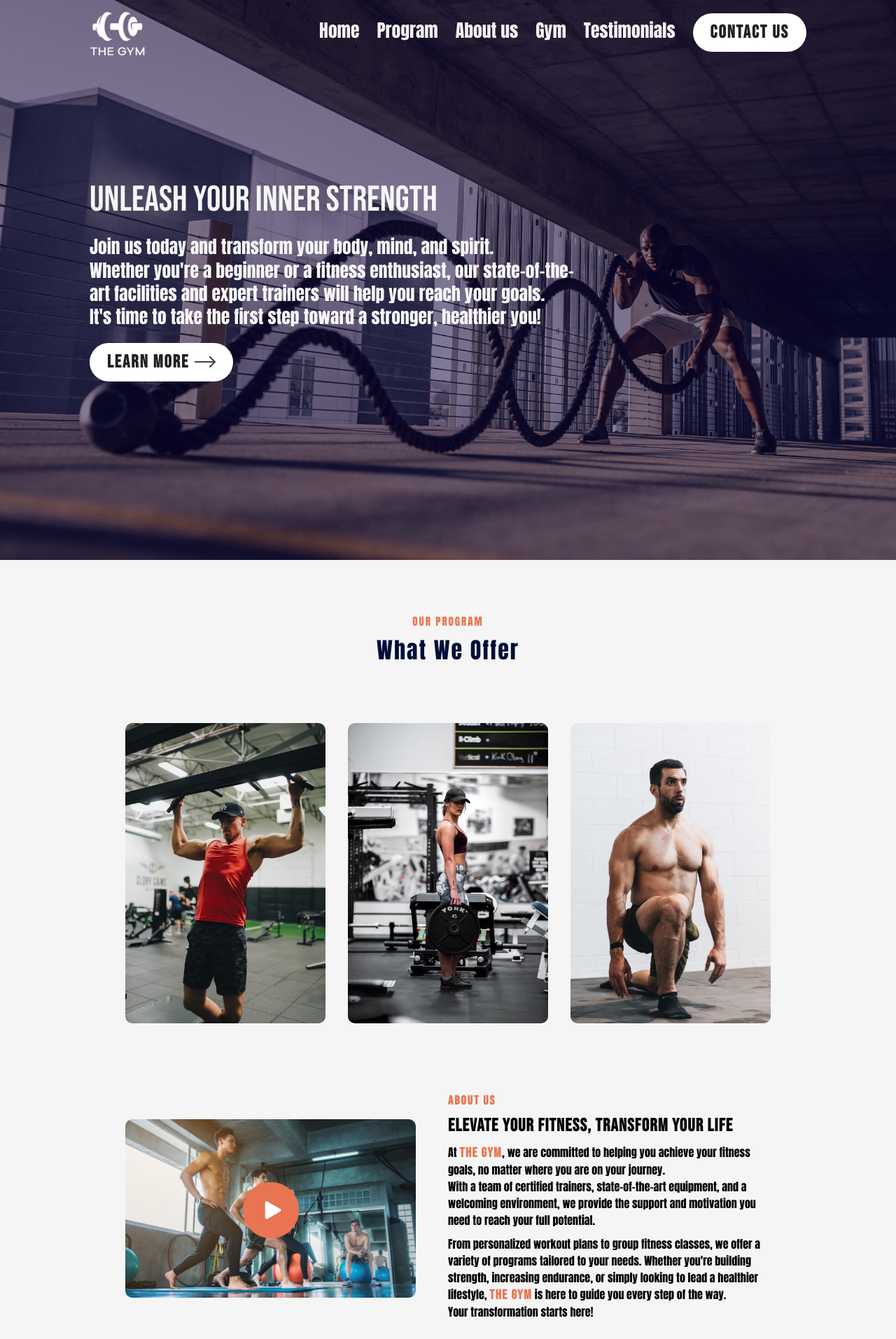
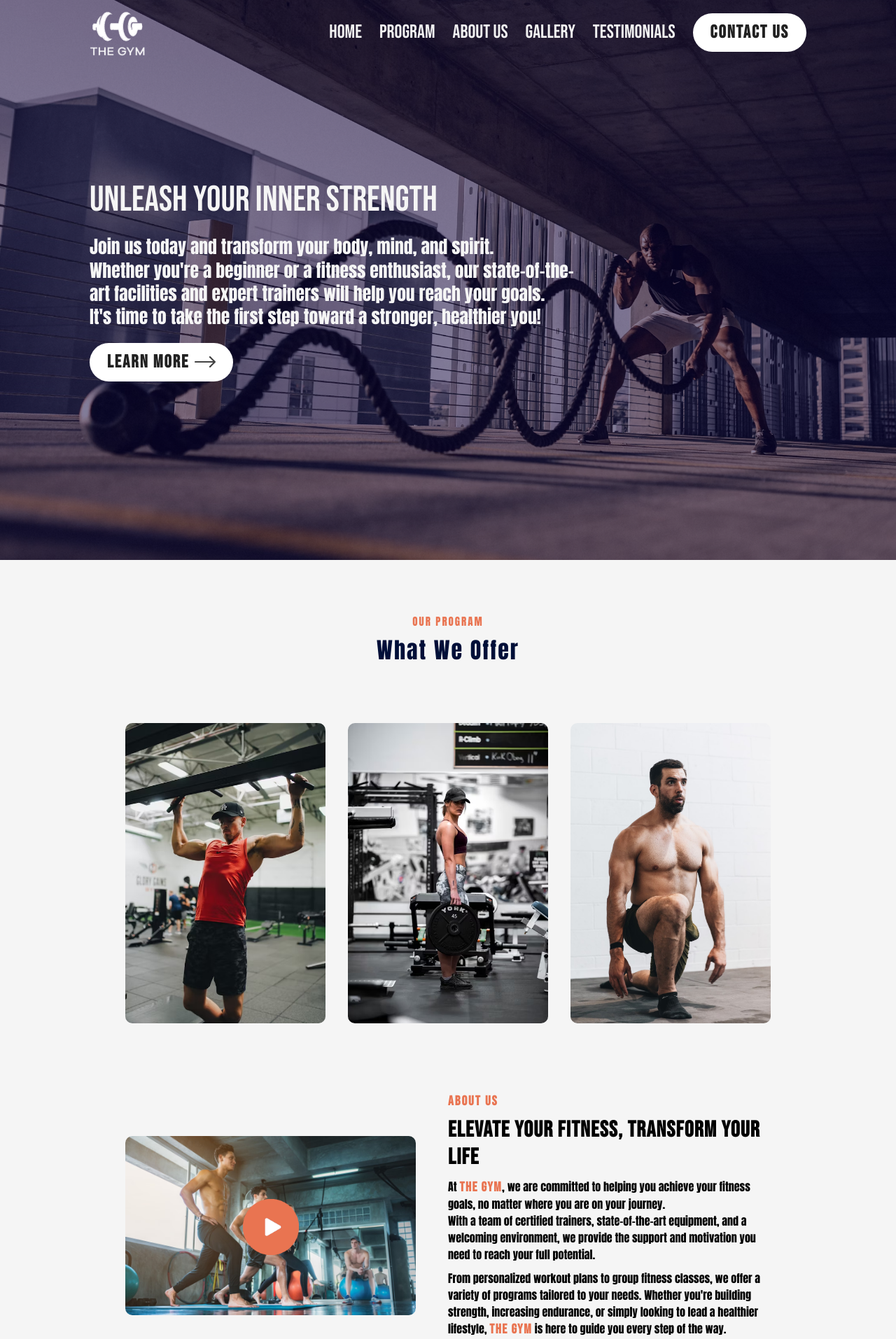
Before and after one commit to SilviaSaverino/Gym-site-react, a React (Vite) app: page / in a window 1280 px wide. Shown: the top 1913 px of the page at 70% size. Built offline with nearby package versions, Linux system fonts and the light colour scheme.

Commit message:
add media query for medium and smaller screens

```diff
--- a/src/App.jsx
+++ b/src/App.jsx
@@ -23,7 +23,7 @@ const App = () => {
         <Programs />
         <About />
         <Title
-          subTitle="Showcase"
+          subTitle="Showcase Gallery"
           title="Fitness in Action"
         />
         <Showcase />
--- a/src/Components/About/About.css
+++ b/src/Components/About/About.css
@@ -40,16 +40,32 @@
 
 .about h2 {
     letter-spacing: 1.2px;
+    margin: 10px 0;
+    font-size: 2rem;
 }
 
+
 .about h3 {
-    font-size: 18px;
+    font-size: 1.2rem;
     color: #e97451;
     letter-spacing: 2px;
 }
 
+/* --------- media query ----------*/
 
-.about h2 {
-    font-size: 1.6rem;
-    margin: 10px 0;
+@media (max-width: 900px) {
+    .about {
+        flex-direction: column;
+        max-width: 435px;
+    }
+
+    .about-left {
+        flex-basis: 100%;
+        margin: 20px;
+        order: 2;
+    }
+
+    .about-right {
+        flex-basis: 100%;
+    }
 }
--- a/src/Components/Hero/Hero.css
+++ b/src/Components/Hero/Hero.css
@@ -25,3 +25,17 @@
     margin:20px 0px;
     line-height: 1.3;
 }
+
+/* --------- media query ----------*/
+@media (max-width: 800px) {
+    .hero-text {
+        font-size: 1.4rem;
+    }
+}
+
+@media (max-width: 670px) {
+    .hero-text {
+        font-size: 1.2rem;
+        max-width: 500px;
+    }
+}
--- a/src/Components/Navbar/Navbar.css
+++ b/src/Components/Navbar/Navbar.css
@@ -20,8 +20,8 @@ ul {
 }
 
 li {
-    font-family: "Bebas Neue", sans-serif !important;
-    font-size: 1.6rem;
+    font-family: "Bebas Neue", sans-serif;
+    font-size: 1.7rem;
     cursor: pointer;
 }
 
@@ -52,19 +52,15 @@ li {
     ul {
         gap: 20px;
     }
-
-    li {
-        font-size: 1.4rem;
-    }
 }
 
-@media (max-width: 770px) {
+@media (max-width: 800px) {
     ul {
         gap:10px;
     }
 
     li {
-        font-size: 1.2rem;
+        font-size: 1.4rem;
     }
 }
 
@@ -80,7 +76,7 @@ li {
         padding-top: 70px;
         transition: 0.5s;
         display: block;
-        padding: 10px 5px;
+        padding: 70px 5px;
     }
 
     nav ul li {
@@ -98,3 +94,11 @@ li {
         right: -200px;
     }
 }
+
+@media (max-width: 400px) {
+    .burger-menu {
+        width: 40px;
+        position: fixed;
+        right: 50px;
+    }
+}
--- a/src/Components/Navbar/Navbar.jsx
+++ b/src/Components/Navbar/Navbar.jsx
@@ -21,16 +21,17 @@ export const Navbar = () => {
     const [mobileMenu, setMobileMenu] = useState(false);
     const toggleMenu = () => {
         mobileMenu ? setMobileMenu(false) : setMobileMenu(true);
+        console.log("clicked")
     }
 
     return (
         <nav className={`container ${sticky ? 'dark-nav' : ''}`}>
             <img className="logo" src={logo} alt="gym website logo featuring a dumbbell" />
             <ul className={mobileMenu ? '' : 'hide-mobile-menu'} >
-                <li><Link to='hero' smooth={true} offset={0} duration={500}>Home</Link></li>
+                <li id="test"><Link to='hero' smooth={true} offset={0} duration={500}>Home</Link></li>
                 <li><Link to='program' smooth={true} offset={-260} duration={500}>Program</Link></li>
                 <li><Link to='about' smooth={true} offset={-150} duration={500}>About us</Link></li>
-                <li><Link to='showcase' smooth={true} offset={-260} duration={500}>Gym</Link></li>
+                <li><Link to='gallery' smooth={true} offset={-260} duration={500}>Gallery</Link></li>
                 <li><Link to='testimonials' smooth={true} offset={-260} duration={500}>Testimonials</Link></li>
                 <li>
                 <Link to='contact' smooth={true} offset={-260} duration={500}><button className='btn'>Contact us</button></Link>
--- a/src/Components/Programs/Programs.css
+++ b/src/Components/Programs/Programs.css
@@ -45,3 +45,16 @@
     opacity: 1;
     padding-top: 20%;
 }
+
+/* --------- media query ----------*/
+@media (max-width: 670px) {
+    .programs {
+        flex-direction: column;
+    }
+
+    .program img {
+        width: 60%;
+        margin: 10px auto;
+    }
+
+}
--- a/src/Components/Showcase/Showcase.css
+++ b/src/Components/Showcase/Showcase.css
@@ -17,3 +17,16 @@
     border-radius: 10px;
     object-fit: cover;
 }
+
+/*--------media query---------*/
+
+@media (max-width: 800px) {
+    .gallery {
+        flex-wrap: wrap;
+    }
+
+    .gallery img {
+        width: 48%;
+        margin-bottom: 20px;
+    }
+}
--- a/src/index.css
+++ b/src/index.css
@@ -14,11 +14,14 @@ body {
 }
 
 a{
+    font-family: "Bebas Neue", sans-serif;
     text-decoration: none;
     color: inherit;
     line-height: 1;
     cursor: pointer;
 }
+
+
 
 .container {
     padding: 0.5% 10%
```
